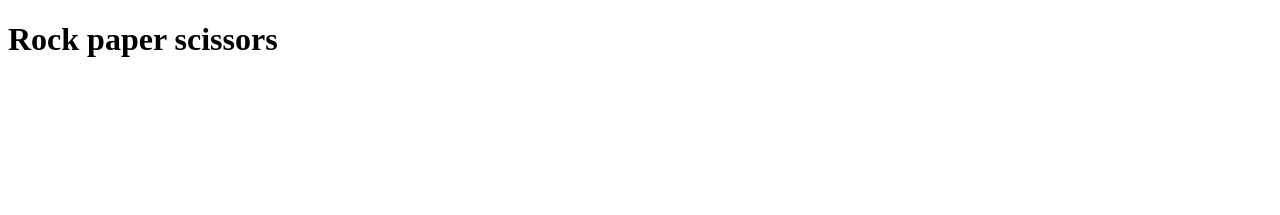
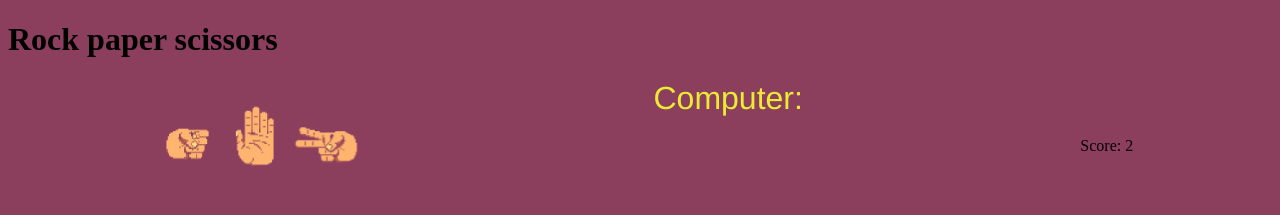
Before and after one commit to oe14/rockpaperscissors, a plain HTML site: page index.html in a window 1280 px wide. Drawn offline with Linux system fonts and the light colour scheme.

Commit message:
options hover effect

```diff
--- a/index.html
+++ b/index.html
@@ -4,8 +4,25 @@
     <meta charset="UTF-8">
     <meta name="viewport" content="width=device-width, initial-scale=1.0">
     <title>Rock paper scissors</title>
+    <link rel="stylesheet" href="styles.css">
 </head>
 <body>
   <h1 class="title">Rock paper scissors</h1>
+
+<div class="game">
+
+  <div class="options">
+    <div class="rock"> <img src="img/rock.png" alt="rock image"></div>
+
+    <div class="paper"><img src="img/paper.png" alt="paper image"></div>
+    <div class="scissors"><img src="img/scissors.png" alt="scissors image"></div>
+
+  </div>
+  <div class="computer">
+    Computer:
+  </div>
+
+  <div class="score">Score: 2</div>
+</div>
 </body>
 </html>
--- a/styles.css
+++ b/styles.css
@@ -0,0 +1,39 @@
+*{
+    background-color: #8c3f5d;
+}
+
+.game{
+    display:flex;
+    justify-content: space-around;
+
+
+}
+.options{
+    display:flex;
+
+    position: relative;
+
+    gap:0rem;
+}
+.score{
+    align-self:center;
+}
+img{
+    max-width: 8rem;
+    max-height:8rem;
+    transition: transform 0.2s ease;
+
+}
+img:hover{
+    transform: scale(1.15);
+
+}
+
+
+
+
+.computer{
+    color: rgb(235, 235, 51);
+    font-size: 2rem;
+    font-family: 'Franklin Gothic Medium', 'Arial Narrow', Arial, sans-serif;
+}
```
Also changed, not shown: img/paper.png (added), img/rock.png (added), img/scissors.png (added).
